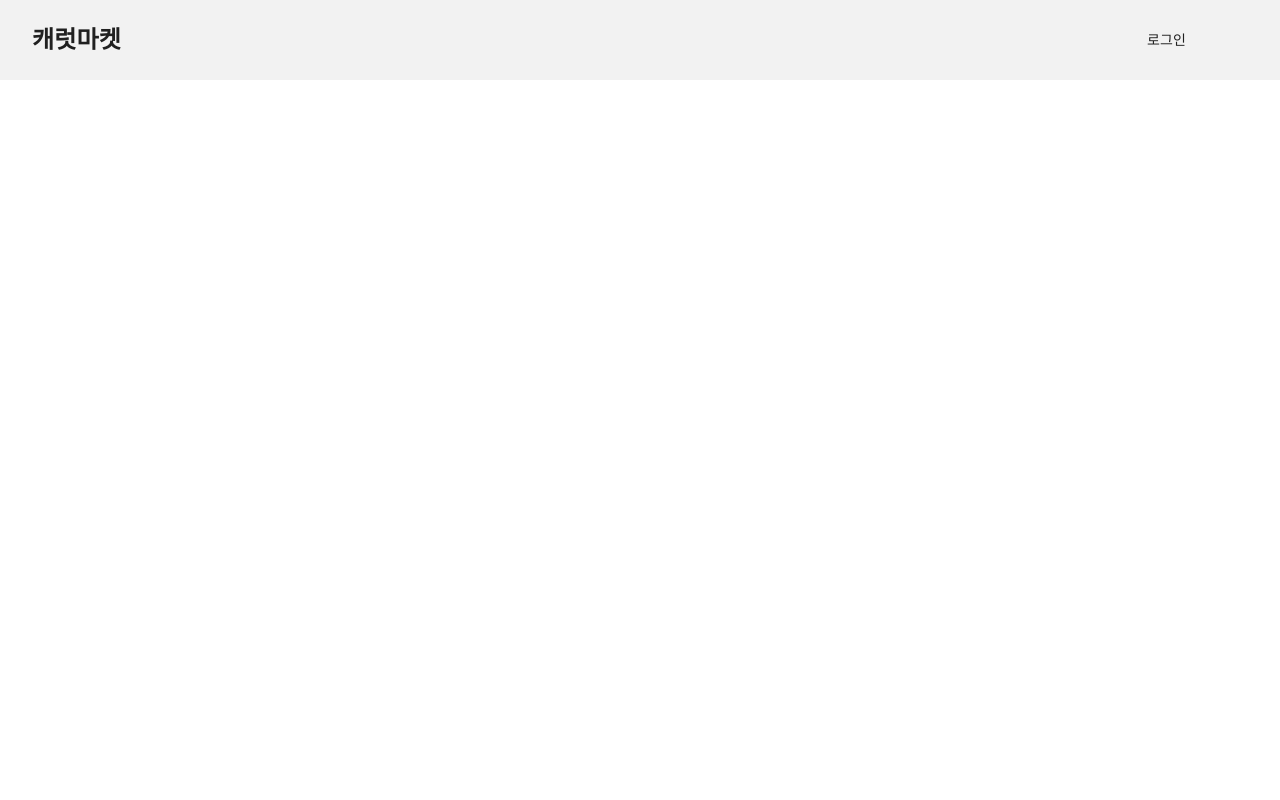
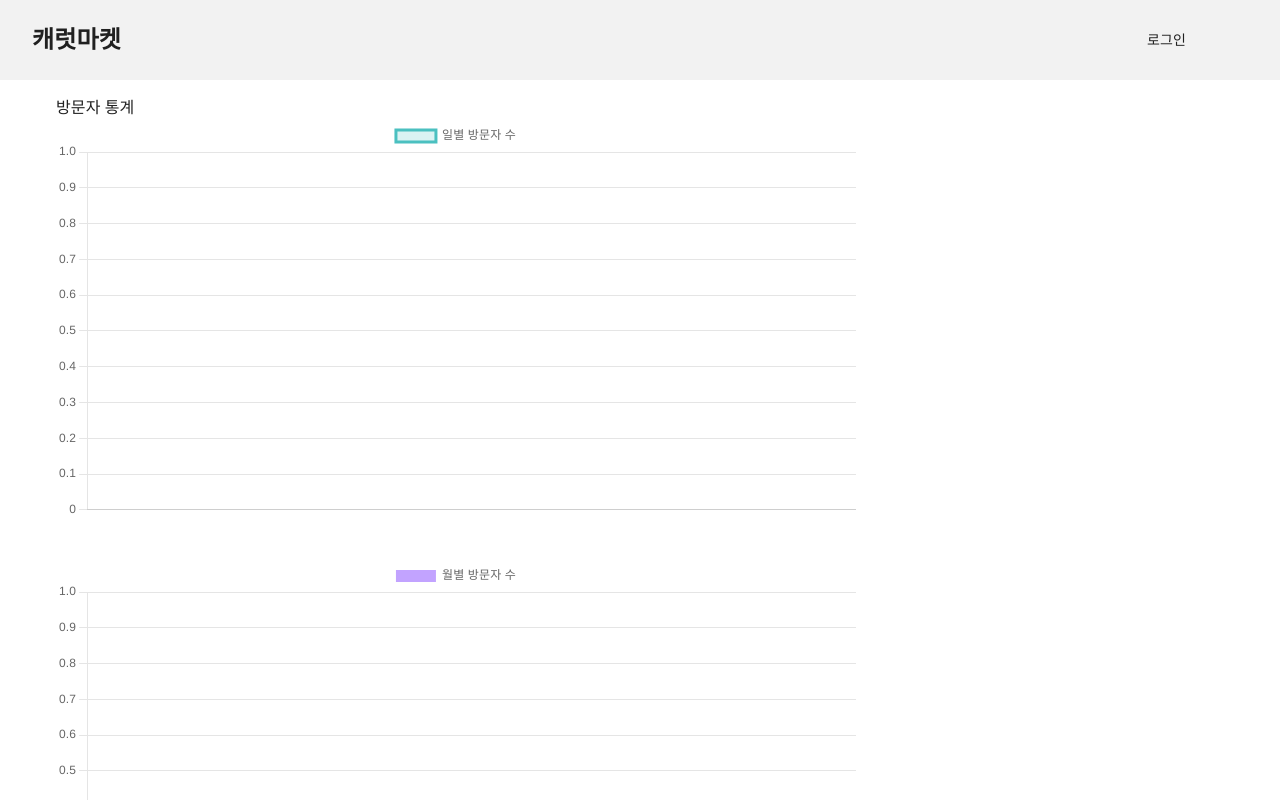
Before and after one commit to yzoo0112-byte/market_fe, a React (Vite) app: page /manage/visit in a window 1280 px wide. Before the commit this address had no page. Shown: the top 800 px of the page. Built offline with nearby package versions, Linux system fonts and the light colour scheme; some icons are missing.

Commit message:
방문자수

```diff
--- a/package.json
+++ b/package.json
@@ -16,10 +16,13 @@
     "@mui/material": "^7.3.2",
     "@mui/x-data-grid": "^8.11.3",
     "axios": "^1.12.2",
+    "chart.js": "^4.5.0",
+    "dayjs": "^1.11.18",
     "install": "^0.13.0",
     "lucide-react": "^0.544.0",
     "npm": "^11.6.0",
     "react": "^19.1.1",
+    "react-chartjs-2": "^5.3.0",
     "react-dom": "^19.1.1",
     "react-router-dom": "^7.9.1",
     "zustand": "^5.0.8"
--- a/src/App.tsx
+++ b/src/App.tsx
@@ -12,6 +12,7 @@ import TableView from './components/TableView'
 import { SearchProvider } from './contexts/SearchProvider'
 import PostEdit from './pages/PostEdit'
 import AdminUserList from './list/AdminUserList'
+import ManagePage from './pages/Managepage'
 
 
 
@@ -42,6 +43,7 @@ export default function App() {
             <Route path="/post" element={<PostWrite />} />
             <Route path="/" element={<TableView />} />
             <Route path="/manage/users" element={<AdminUserList />} />
+            <Route path="/manage/visit" element={<ManagePage />} />
           </Routes>
         </Container>
       </SearchProvider>
--- a/src/api/LoginApi.ts
+++ b/src/api/LoginApi.ts
@@ -2,7 +2,7 @@
 import axios from "axios";
 import type { LoginUser, User } from "../type";
 
-const BASE_URL = import.meta.env.VITE_API_URL;
+export const BASE_URL = import.meta.env.VITE_API_URL;
 
 export const getAuthToken = async (user: LoginUser) => {
   const response = await axios.post(`${BASE_URL}/login`, user);
--- /dev/null
+++ b/src/api/ManageApi.ts
@@ -0,0 +1,36 @@
+// ManageApi.ts
+import axios from "axios";
+import dayjs from "dayjs";
+import { BASE_URL } from "./LoginApi";
+import type { RawVisit, VisitData } from "../type";
+
+export const getVisitCount = async (): Promise<VisitData> => {
+  const token = sessionStorage.getItem("jwt");
+  if (!token) throw new Error("로그인 토큰이 없습니다.");
+
+  const res = await axios.get<RawVisit[]>(`${BASE_URL}/manage/visit`, {
+    headers: {
+      Authorization: token,
+    },
+  });
+
+  const rawData = res.data;
+
+  const daily = rawData.map((item) => ({
+    date: item.visit_date,
+    count: item.visits,
+  }));
+
+  const monthlyMap = new Map<string, number>();
+  rawData.forEach(({ visit_date, visits }) => {
+    const month = dayjs(visit_date).format("YYYY-MM");
+    monthlyMap.set(month, (monthlyMap.get(month) || 0) + visits);
+  });
+
+  const monthly = Array.from(monthlyMap.entries()).map(([month, count]) => ({
+    month,
+    count,
+  }));
+
+  return { daily, monthly };
+};
--- a/src/api/posts.ts
+++ b/src/api/posts.ts
@@ -19,4 +19,4 @@ interface ApiResponse {
 export const getPosts = async (params: ParamsType): Promise<ApiResponse> => {
   const response = await axios.get<ApiResponse>('/api/posts', { params });
   return response.data;
-};
+}
--- /dev/null
+++ b/src/pages/ManagePage.tsx
@@ -0,0 +1,73 @@
+// ManagePage.tsx
+import { useEffect, useState } from "react";
+import { Line, Bar } from "react-chartjs-2";
+import dayjs from "dayjs";
+import {
+  Chart as ChartJS,
+  CategoryScale,
+  LinearScale,
+  PointElement,
+  LineElement,
+  BarElement,
+  Title,
+  Tooltip,
+  Legend,
+} from "chart.js";
+import { getVisitCount } from "../api/ManageApi";
+import type { VisitData } from "../type";
+
+ChartJS.register(
+  CategoryScale,
+  LinearScale,
+  PointElement,
+  LineElement,
+  BarElement,
+  Title,
+  Tooltip,
+  Legend
+);
+
+export default function ManagePage() {
+  const [data, setData] = useState<VisitData>({ daily: [], monthly: [] });
+
+  useEffect(() => {
+    getVisitCount()
+      .then(setData)
+      .catch((err) => console.error("방문자 수 가져오기 실패:", err));
+  }, []);
+
+  const dailyChart = {
+    labels: data.daily.map((d) => dayjs(d.date).format("MM-DD")),
+    datasets: [
+      {
+        label: "일별 방문자 수",
+        data: data.daily.map((d) => d.count),
+        borderColor: "rgba(75,192,192,1)",
+        backgroundColor: "rgba(75,192,192,0.2)",
+      },
+    ],
+  };
+
+  const monthlyChart = {
+    labels: data.monthly.map((m) => dayjs(m.month + "-01").format("YYYY년 MM월")),
+    datasets: [
+      {
+        label: "월별 방문자 수",
+        data: data.monthly.map((m) => m.count),
+        backgroundColor: "rgba(153,102,255,0.6)",
+      },
+    ],
+  };
+
+  return (
+    <>
+      <h2>방문자 통계</h2>
+      <div style={{ width: "100%", maxWidth: "800px", marginBottom: "40px" }}>
+        <Line data={dailyChart} />
+      </div>
+      <div style={{ width: "100%", maxWidth: "800px" }}>
+        <Bar data={monthlyChart} />
+      </div>
+    </>
+  );
+}
--- a/src/type.ts
+++ b/src/type.ts
@@ -65,3 +65,14 @@ export type CommentCreateRequest = {
   comment: string;
   nickname: string;
 };
+
+//방문자수
+export type RawVisit = {
+  visit_date: string;
+  visits: number;
+};
+
+export type VisitData = {
+  daily: { date: string; count: number }[];
+  monthly: { month: string; count: number }[];
+};
```
Also changed, not shown: 1 other file (tests, documents, lock files or other folders).
